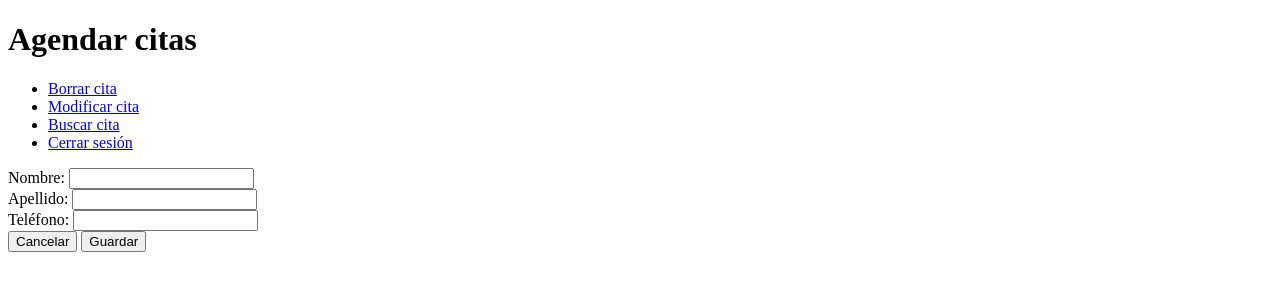
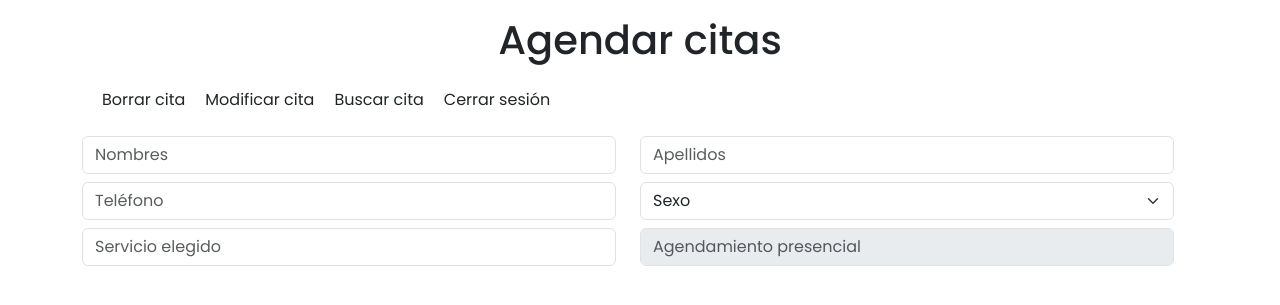
Before and after one commit to thebash1/kamojic, a PHP site: page /php/view/addView.php in a window 1280 px wide. Shown: the top 305 px of the page. Run offline with PHP 8.4, Linux system fonts and the light colour scheme.

Commit message:
a modification more

```diff
--- a/php/view/addView.php
+++ b/php/view/addView.php
@@ -4,35 +4,54 @@
     <meta charset="UTF-8">
     <meta name="viewport" content="width=device-width, initial-scale=1.0">
     <title>Añadir</title>
-    <link rel="stylesheet" href="style.css">
+    <link rel="stylesheet" href="./style.css">
     <link rel="shortcut icon" href="../../icons/user-plus-regular-24.png" type="image/x-icon">
+    <link rel="stylesheet" href="../../bootstrap/css/bootstrap.min.css">
 
 </head>
 <body>
     <div class="container">
-        <div class="container-center">
-            <h1>Agendar citas</h1>
+        <div class="row">
+            <h1 class="text-center my-3">Agendar citas</h1>
             <nav class="navbar">
-                <ul class="items">
-                    <li><a href="./deleteView.php">Borrar cita</a></li>
-                    <li><a href="./updateView.php">Modificar cita</a></li>
-                    <li><a href="./searchView.php">Buscar cita</a></li>
-                    <li class="logout"><a href="../../index.html">Cerrar sesión</a></li>
+                <ul class="nav-item">
+                    <li><a class="nav-link" href="./deleteView.php">Borrar cita</a></li>
+                    <li><a class="nav-link" href="./updateView.php">Modificar cita</a></li>
+                    <li><a class="nav-link" href="./searchView.php">Buscar cita</a></li>
+                    <li><a class="nav-link" id="logout" name="logout" href="../../index.html">Cerrar sesión</a></li>
                 </ul>
             </nav>
-            <form action="" class="form">
-                <label for="fname">Nombre:</label>
-                <input type="text" name="fname" id="fname"><br>
-                <label for="lname">Apellido:</label>
-                <input type="text" name="lname" id="lname"><br>
-                <label for="phone">Teléfono:</label>
-                <input type="text" name="phone" id="phone"><br>
-            </form>
+            <div class="row">
+                <div class="col">
+                    <input type="text" class="form-control" placeholder="Nombres" aria-label="Nombres">
+                </div>
+                <div class="col">
+                    <input type="text" class="form-control" placeholder="Apellidos" aria-label="Apellidos">
+                </div>
+            </div>
+            <div class="row my-2">
+                <div class="col">
+                    <input type="text" class="form-control" placeholder="Teléfono" aria-label="Teléfono" name="" id="">
+                </div>
+                <div class="col">
+                    <label class="visually-hidden" for="autoSizingSelect">Preference</label>
+                    <select class="form-select" id="autoSizingSelect">
+                    <option selected>Sexo</option>
+                    <option value="1">Masculino</option>
+                    <option value="2">Femenino</option>
+                    </select>
+                </div>
+            </div>
 
-            <div class="btn-group">
-                <button class="btn-cancel" type="button">Cancelar</button>
-                <button class="btn-save" type="button">Guardar</button>
+            <div class="row">
+                <div class="col">
+                    <input type="text" class="form-control" placeholder="Servicio elegido" aria-label="Servicio" name="" id="">
+                </div>
+                <div class="col">
+                    <input class="form-control" type="text" placeholder="Agendamiento presencial" aria-label="Cita" disabled>
+                </div>
             </div>
+
 
             <!-- <div class="mode">
                 <button class="btn-mode" type="button" id="toggleButton"><img src="../../icons/moon-regular-24.png" alt=""></button>
--- a/php/view/script.js
+++ /dev/null
@@ -1,7 +0,0 @@
-const toggleButton = document.getElementById('toggleButton');
-
-toggleButton.addEventListener('click', () => {
-    document.body.classList.toggle('dark-mode');
-    toggleButton.classList.toggle('dark-mode');
-    if (document.body.classList.contains('dark-mode'));
-});
--- a/php/view/style.css
+++ b/php/view/style.css
@@ -1,4 +1,4 @@
-/* @import url('https://fonts.googleapis.com/css2?family=Poppins:ital,wght@0,100;0,200;0,300;0,400;0,500;0,600;0,700;0,800;0,900;1,100;1,200;1,300;1,400;1,500;1,600;1,700;1,800;1,900&display=swap');
+@import url('https://fonts.googleapis.com/css2?family=Poppins:ital,wght@0,100;0,200;0,300;0,400;0,500;0,600;0,700;0,800;0,900;1,100;1,200;1,300;1,400;1,500;1,600;1,700;1,800;1,900&display=swap');
 *{
     margin: 0;
     padding: 0;
@@ -11,7 +11,7 @@ body{
     color: #000;
     transition: 1s ease;
 }
-
+/*
 body.dark-mode{
     color: white;
     background-color: #2c2c2c;
@@ -135,6 +135,11 @@ h1{
     text-align: center;
     margin-bottom: 20px;
 }
+*/
+
+ol, ul {
+    padding-left: 0;
+}
 
 ul{
     height: auto;
@@ -143,10 +148,8 @@ ul{
     list-style-type: none;
     display: inherit;
     gap: 20px;
-    place-content: center;
-    align-self: center;
-    justify-items: center;
     cursor: pointer;
+
 }
 
 a{
@@ -160,7 +163,7 @@ a::before{
     position: absolute;
     width: 100%;
     height: 2px;
-    // border-radius: 50px;
+    /*border-radius: 50px;*/
     background-color: lightcoral;
     bottom: 0;
     left: 0;
@@ -174,6 +177,9 @@ transform-origin: left;
 transform: scaleX(1);
 }
 
+
+
+/*
 @media (max-width: 800px){
     .container-center{
         display: grid;
```
Also changed, not shown: php/view/index.html (deleted, +0 -20 lines), php/view/style2.css (deleted, +0 -61 lines).
